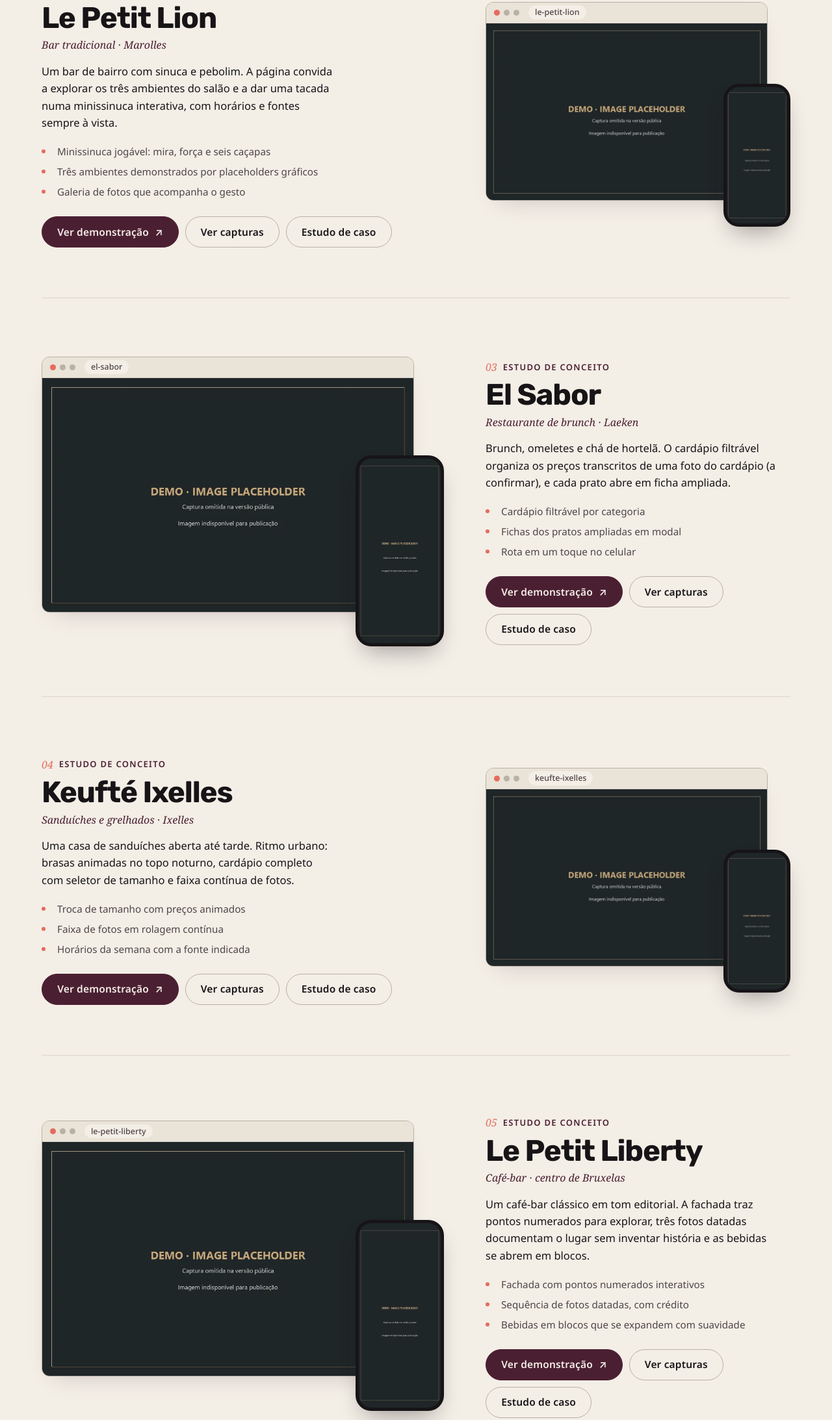
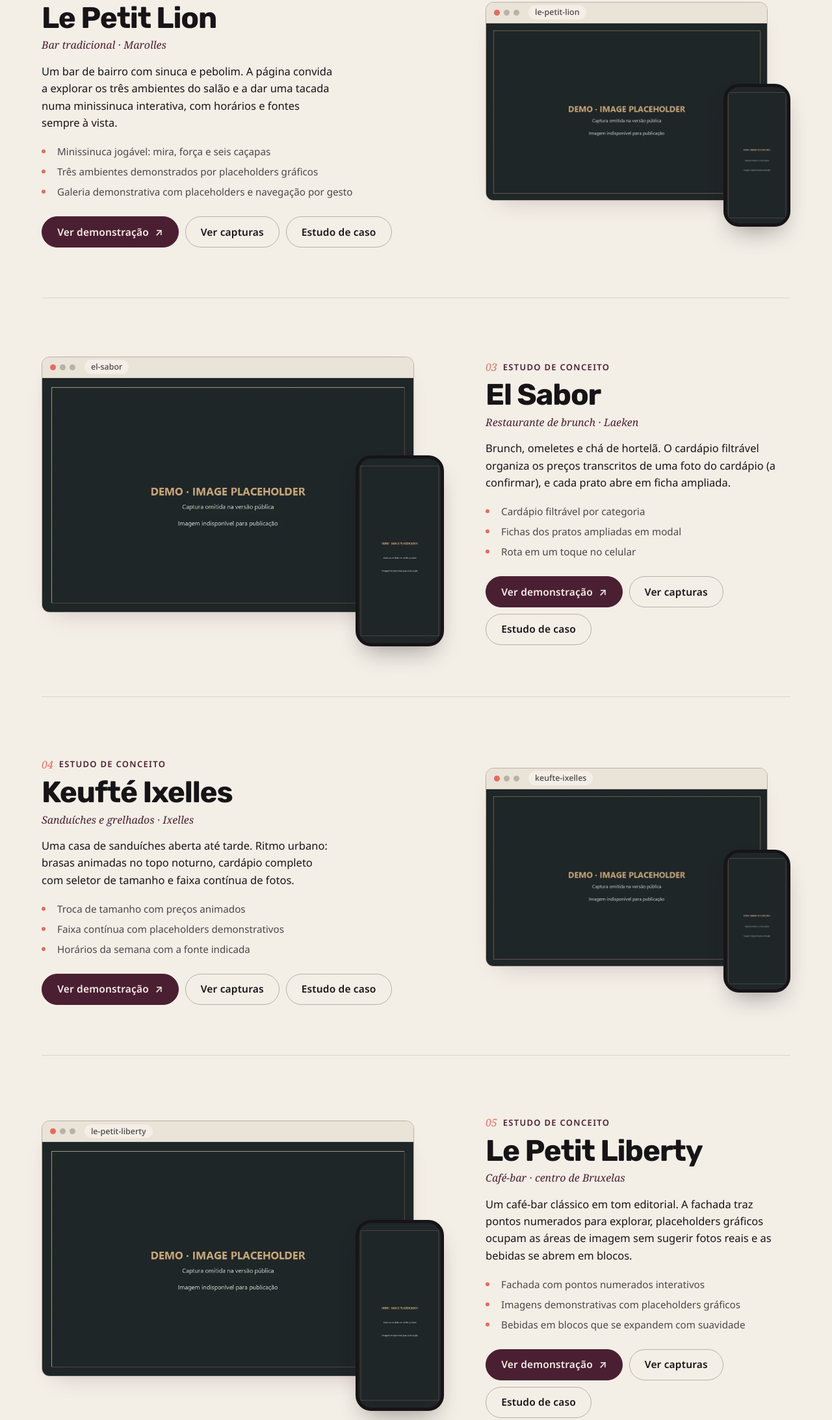
Before and after one commit to schaeffergui/brussels-sites-showcase, a plain HTML site: page portfolio/index.html in a window 1280 px wide. Shown: the part 2279-4465 px from the top of the page at 65% size. Drawn offline with Linux system fonts and the light colour scheme.

Commit message:
Clarify public placeholders in showcase copy

```diff
--- a/portfolio/index.html
+++ b/portfolio/index.html
@@ -109,7 +109,7 @@
           <h3 class="card__name">Le Petit Lion</h3>
           <p class="card__kind">Bar tradicional · Marolles</p>
           <p class="card__sum">Um bar de bairro com sinuca e pebolim. A página convida a explorar os três ambientes do salão e a dar uma tacada numa minissinuca interativa, com horários e fontes sempre à vista.</p>
-          <ul class="card__feats"><li>Minissinuca jogável: mira, força e seis caçapas</li><li>Três ambientes demonstrados por placeholders gráficos</li><li>Galeria de fotos que acompanha o gesto</li></ul>
+          <ul class="card__feats"><li>Minissinuca jogável: mira, força e seis caçapas</li><li>Três ambientes demonstrados por placeholders gráficos</li><li>Galeria demonstrativa com placeholders e navegação por gesto</li></ul>
           <div class="card__actions">
             <a class="btn btn--solid" href="../le-petit-lion/" target="_blank" rel="noopener"><span>Ver demonstração</span><span aria-hidden="true">↗</span><span class="visually-hidden"> do Le Petit Lion (abre em nova aba)</span></a>
             <button type="button" class="btn btn--line" data-gallery="lion"><span>Ver capturas</span><span class="visually-hidden"> do Le Petit Lion</span></button>
@@ -147,7 +147,7 @@
           <h3 class="card__name">Keufté Ixelles</h3>
           <p class="card__kind">Sanduíches e grelhados · Ixelles</p>
           <p class="card__sum">Uma casa de sanduíches aberta até tarde. Ritmo urbano: brasas animadas no topo noturno, cardápio completo com seletor de tamanho e faixa contínua de fotos.</p>
-          <ul class="card__feats"><li>Troca de tamanho com preços animados</li><li>Faixa de fotos em rolagem contínua</li><li>Horários da semana com a fonte indicada</li></ul>
+          <ul class="card__feats"><li>Troca de tamanho com preços animados</li><li>Faixa contínua com placeholders demonstrativos</li><li>Horários da semana com a fonte indicada</li></ul>
           <div class="card__actions">
             <a class="btn btn--solid" href="../keufte-ixelles/" target="_blank" rel="noopener"><span>Ver demonstração</span><span aria-hidden="true">↗</span><span class="visually-hidden"> do Keufté Ixelles (abre em nova aba)</span></a>
             <button type="button" class="btn btn--line" data-gallery="keufte"><span>Ver capturas</span><span class="visually-hidden"> do Keufté Ixelles</span></button>
@@ -165,8 +165,8 @@
           <p class="card__index"><span>05</span> Estudo de conceito</p>
           <h3 class="card__name">Le Petit Liberty</h3>
           <p class="card__kind">Café-bar · centro de Bruxelas</p>
-          <p class="card__sum">Um café-bar clássico em tom editorial. A fachada traz pontos numerados para explorar, três fotos datadas documentam o lugar sem inventar história e as bebidas se abrem em blocos.</p>
-          <ul class="card__feats"><li>Fachada com pontos numerados interativos</li><li>Sequência de fotos datadas, com crédito</li><li>Bebidas em blocos que se expandem com suavidade</li></ul>
+          <p class="card__sum">Um café-bar clássico em tom editorial. A fachada traz pontos numerados para explorar, placeholders gráficos ocupam as áreas de imagem sem sugerir fotos reais e as bebidas se abrem em blocos.</p>
+          <ul class="card__feats"><li>Fachada com pontos numerados interativos</li><li>Imagens demonstrativas com placeholders gráficos</li><li>Bebidas em blocos que se expandem com suavidade</li></ul>
           <div class="card__actions">
             <a class="btn btn--solid" href="../le-petit-liberty/" target="_blank" rel="noopener"><span>Ver demonstração</span><span aria-hidden="true">↗</span><span class="visually-hidden"> do Le Petit Liberty (abre em nova aba)</span></a>
             <button type="button" class="btn btn--line" data-gallery="liberty"><span>Ver capturas</span><span class="visually-hidden"> do Le Petit Liberty</span></button>
```
Also changed, not shown: index.html (+1 -1 lines), portfolio/estudo-de-caso.html (+3 -3 lines).
